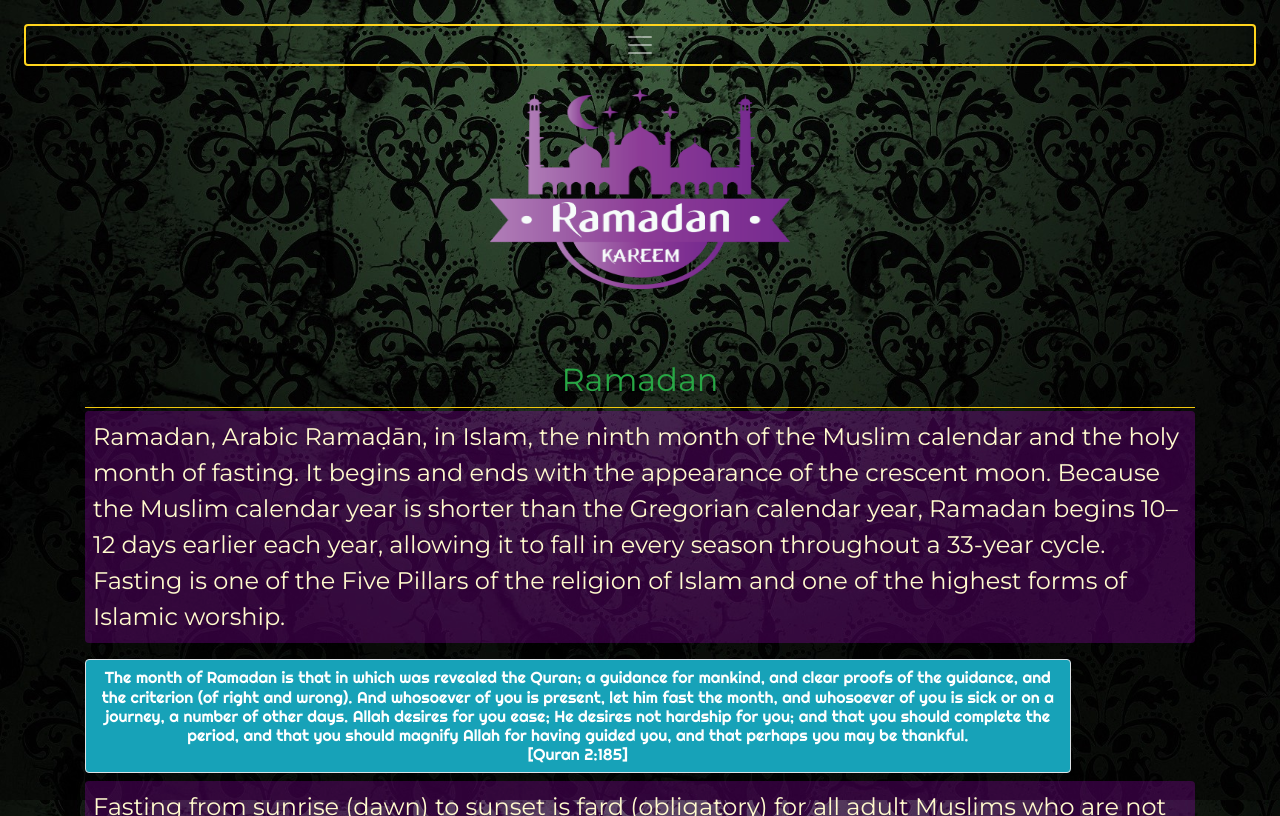
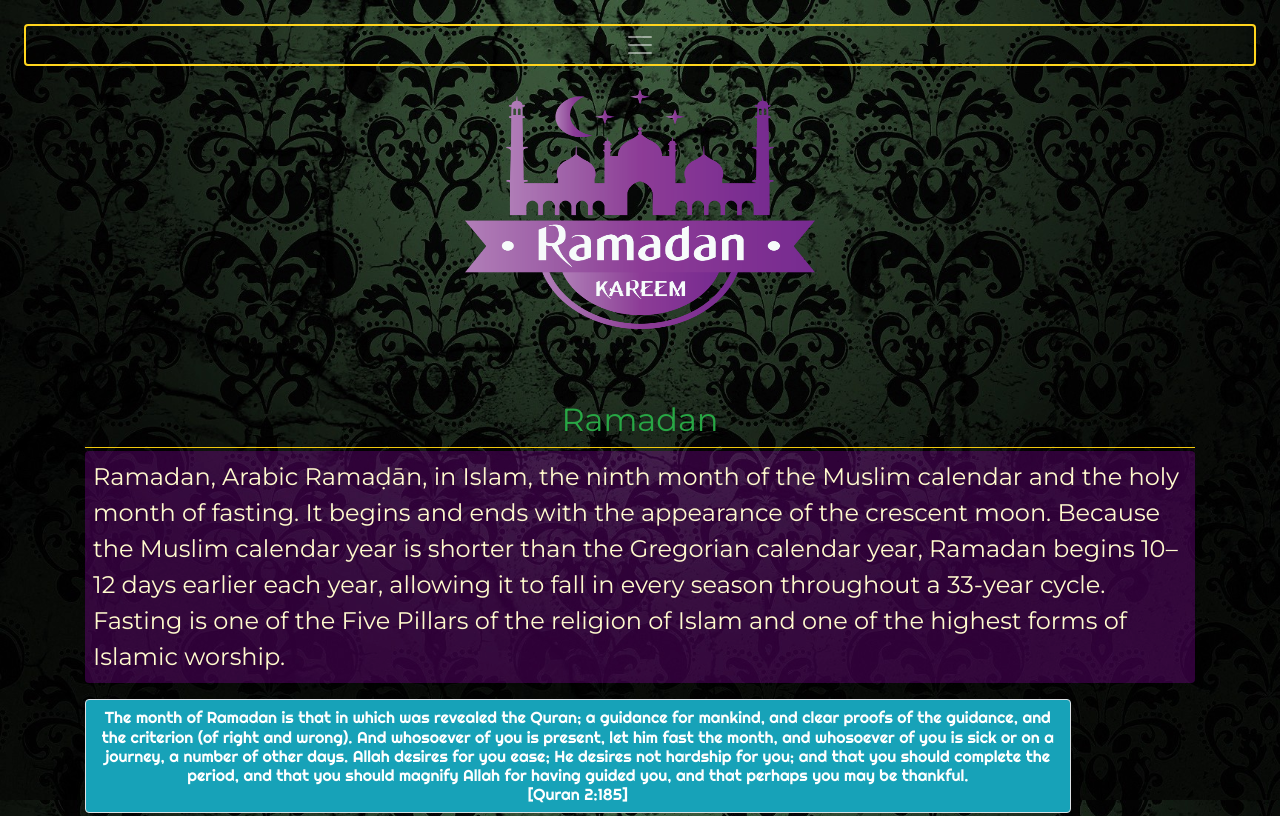
Before and after one commit to Alamin-eng/Ramadan-kareem, a plain HTML site: page index.html in a window 1280 px wide. Shown: the top 816 px of the page. Drawn offline with nearby package versions, Linux system fonts and the light colour scheme; a web font is replaced by a local one.

Commit message:
final commit

```diff
--- a/index.html
+++ b/index.html
@@ -54,7 +54,7 @@
 
     <nav id='image' class="navbar img justify-content-center" style="margin-top:81px">
         <img class='img-fluid ' src="logo-purple-violet-for-ramadan-5e78428279d643.00178618.png"
-            alt='purple image of mosque' style="height: 200px;width: 300px;z-index: 1; ">
+            alt='purple image of mosque' style="height: 240px;width: 350px;z-index: 1; ">
     </nav>
 
     <nav id='nav' class="navbar bg-transparent navbar-dark " style="position:absolute;top:3vh;left:3vw;z-index:1;">
```
